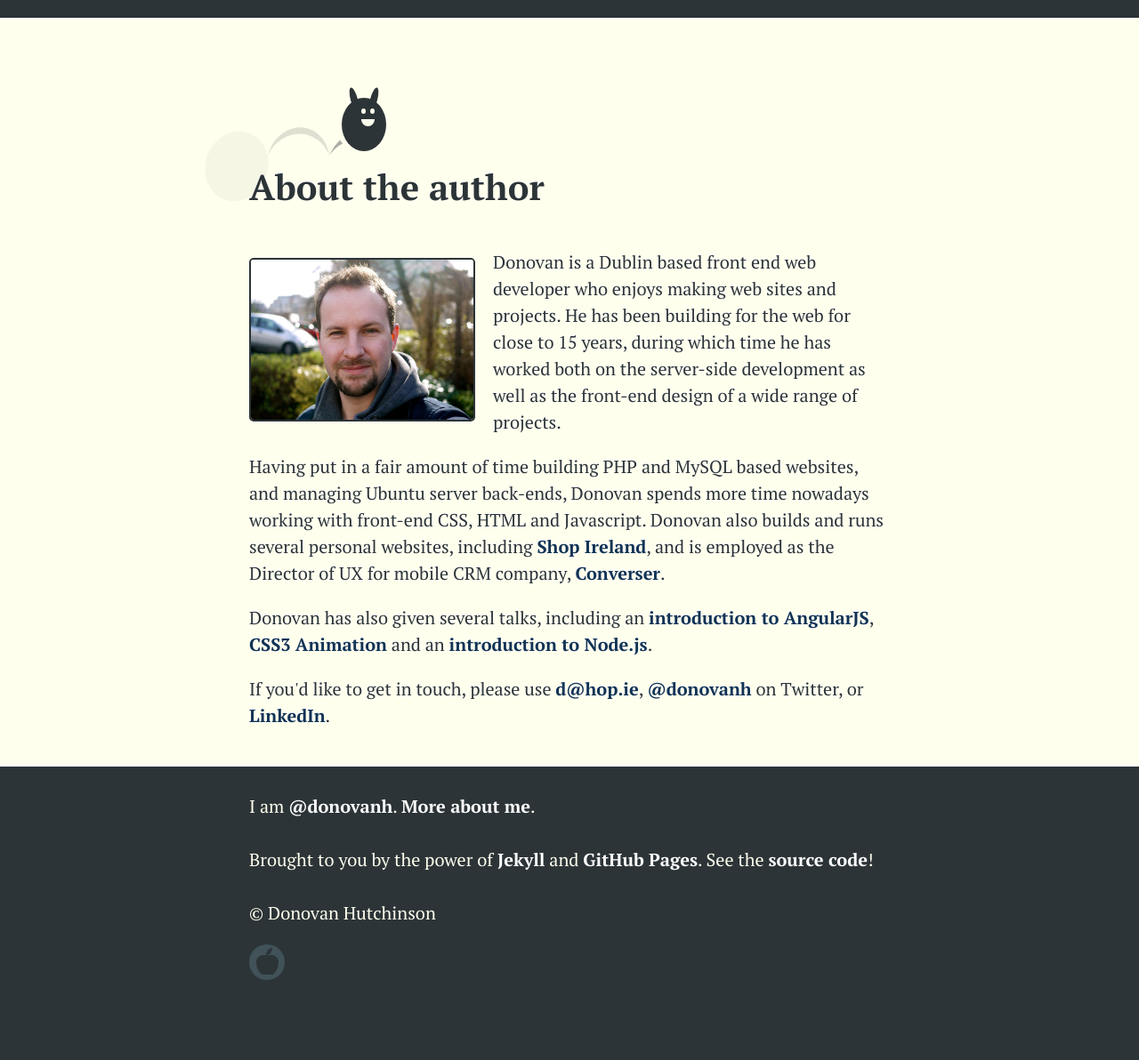
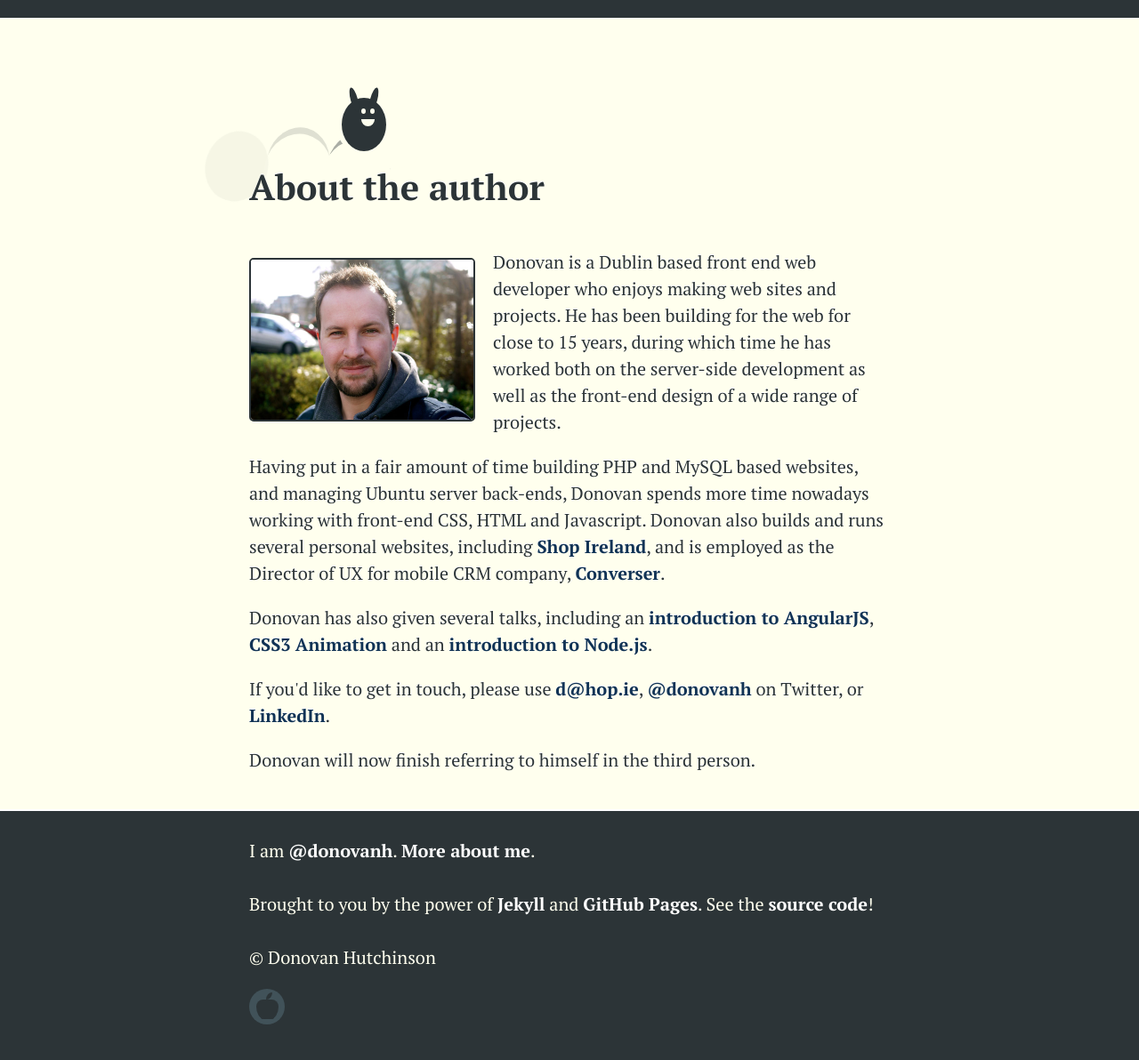
Before and after one commit to donovanh/donovanh.github.com, a Jekyll site: the page built from about/index.html, in a window 1280 px wide. Shown: the whole page at 89% size. Built offline with Jekyll 4.4.1, drawn with Linux system fonts in a browser that asks for light colours; nearby versions of some CDN libraries; before the commit the page ends 1142 px from its top, so only the background shows below that.

```diff
--- a/about/index.html
+++ b/about/index.html
@@ -16,4 +16,7 @@ title: About Donovan Hutchinson
 <p>Donovan has also given several talks, including an <a href="/talks/angular-intro/">introduction to AngularJS</a>, <a href="/talks/css-animation/">CSS3 Animation</a> and an <a href="/talks/node-intro/">introduction to Node.js</a>.</p>
 
 <p>If you'd like to get in touch, please use <a href="mailto:d@hop.ie">d@hop.ie</a>, <a href="http://twitter.com/donovanh">@donovanh</a> on Twitter, or <a href="http://www.linkedin.com/profile/view?id=25849782">LinkedIn</a>.</p>
+
+<p>Donovan will now finish referring to himself in the third person.</p>
+
 </article>
```
